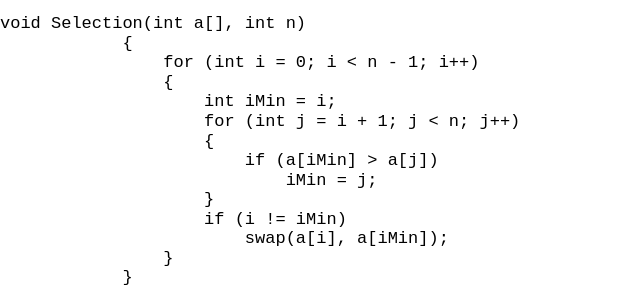
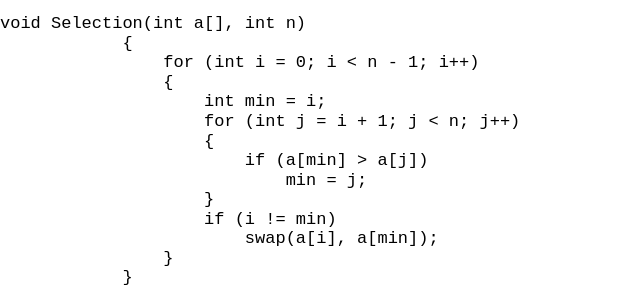
Before and after one commit to khanhhoicf/hoc, a plain HTML site: page index.html in a window 1280 px wide. Shown: the part 649-951 px from the top of the page, without its empty margins (0-640 px from the left). Drawn offline with nearby package versions, Linux system fonts and the light colour scheme.

Commit message:
Update index.html

```diff
--- a/index.html
+++ b/index.html
@@ -50,14 +50,14 @@
             {
                 for (int i = 0; i &lt; n - 1; i++)
                 {
-                    int iMin = i;
+                    int min = i;
                     for (int j = i + 1; j &lt; n; j++)
                     {
-                        if (a[iMin] &gt; a[j])
-                            iMin = j;
+                        if (a[min] &gt; a[j])
+                            min = j;
                     }
-                    if (i != iMin)
-                        swap(a[i], a[iMin]);
+                    if (i != min)
+                        swap(a[i], a[min]);
                 }
             }</pre>
         <img src="https://resources.stdio.vn/content/article/5ef62a61fc765a6e805ebcbe/resources/res-1597408173-1597408173895.gif"
```
